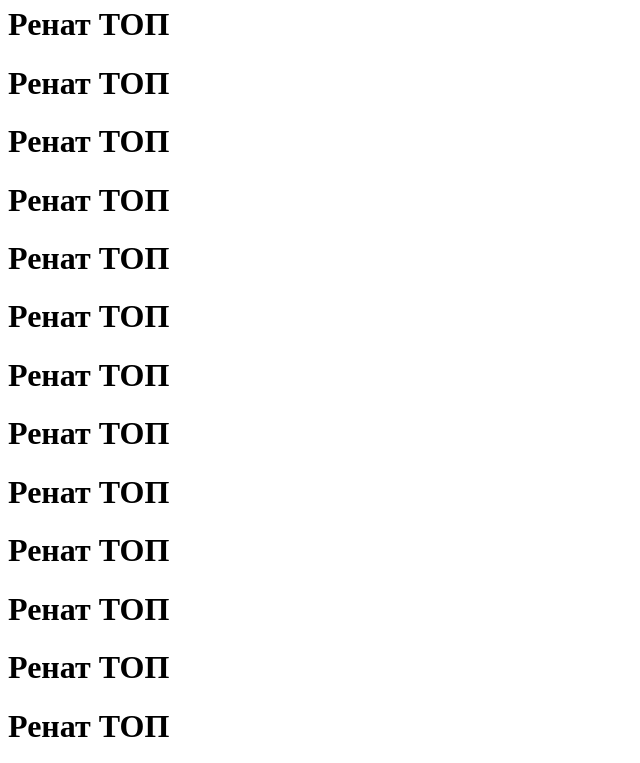
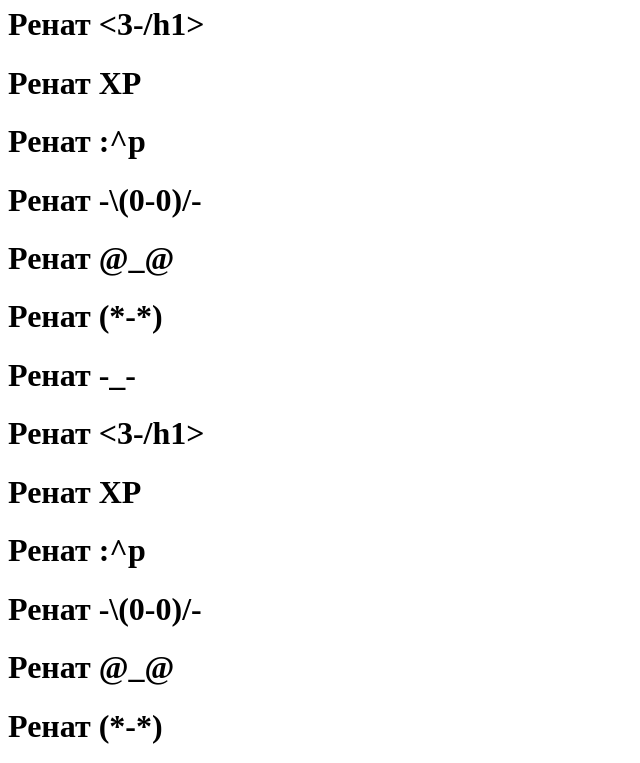
Before and after one commit to Miroslavchen/miroslavchen.github.io, a plain HTML site: page index.html in a window 1280 px wide. Shown: the part 703-1466 px from the top of the page, without its empty margins (0-640 px from the left). Drawn offline with Linux system fonts and the light colour scheme.

Commit message:
Update index.html

```diff
--- a/index.html
+++ b/index.html
@@ -5,296 +5,298 @@
 <body>
     <h1>Адриан ЧИНА</h1>
     <h1>СоСоПЖ</h1>
-    <h1>Ренат ТОП</h1>
-    <h1>Ренат ТОП</h1>
-    <h1>Ренат ТОП</h1>
-    <h1>Ренат ТОП</h1>
-    <h1>Ренат ТОП</h1>
-    <h1>Ренат ТОП</h1>
-    <h1>Ренат ТОП</h1>
-    <h1>Ренат ТОП</h1>
-    <h1>Ренат ТОП</h1>
-    <h1>Ренат ТОП</h1>
-    <h1>Ренат ТОП</h1>
-    <h1>Ренат ТОП</h1>
-    <h1>Ренат ТОП</h1>
-    <h1>Ренат ТОП</h1>
-    <h1>Ренат ТОП</h1>
-    <h1>Ренат ТОП</h1>
-    <h1>Ренат ТОП</h1>
-    <h1>Ренат ТОП</h1>
-    <h1>Ренат ТОП</h1>
-    <h1>Ренат ТОП</h1>
-    <h1>Ренат ТОП</h1>
-    <h1>Ренат ТОП</h1>
-    <h1>Ренат ТОП</h1>
-    <h1>Ренат ТОП</h1>
-    <h1>Ренат ТОП</h1>
-    <h1>Ренат ТОП</h1>
-    <h1>Ренат ТОП</h1>
-    <h1>Ренат ТОП</h1>
-    <h1>Ренат ТОП</h1>
-    <h1>Ренат ТОП</h1>
-    <h1>Ренат ТОП</h1>
-    <h1>Ренат ТОП</h1>
-    <h1>Ренат ТОП</h1>
-    <h1>Ренат ТОП</h1>
-    <h1>Ренат ТОП</h1>
-    <h1>Ренат ТОП</h1>
-    <h1>Ренат ТОП</h1>
-    <h1>Ренат ТОП</h1>
-    <h1>Ренат ТОП</h1>
-    <h1>Ренат ТОП</h1>
-    <h1>Ренат ТОП</h1>
-    <h1>Ренат ТОП</h1>
-    <h1>Ренат ТОП</h1>
-    <h1>Ренат ТОП</h1>
-    <h1>Ренат ТОП</h1>
-    <h1>Ренат ТОП</h1>
-    <h1>Ренат ТОП</h1>
-    <h1>Ренат ТОП</h1>
-    <h1>Ренат ТОП</h1>
-    <h1>Ренат ТОП</h1>
-    <h1>Ренат ТОП</h1>
-    <h1>Ренат ТОП</h1>
-    <h1>Ренат ТОП</h1>
-    <h1>Ренат ТОП</h1>
-    <h1>Ренат ТОП</h1>
-    <h1>Ренат ТОП</h1>
-    <h1>Ренат ТОП</h1>
-    <h1>Ренат ТОП</h1>
-    <h1>Ренат ТОП</h1>
-    <h1>Ренат ТОП</h1>
-    <h1>Ренат ТОП</h1>
-    <h1>Ренат ТОП</h1>
-    <h1>Ренат ТОП</h1>
-    <h1>Ренат ТОП</h1>
-    <h1>Ренат ТОП</h1>
-    <h1>Ренат ТОП</h1>
-    <h1>Ренат ТОП</h1>
-    <h1>Ренат ТОП</h1>
-    <h1>Ренат ТОП</h1>
-    <h1>Ренат ТОП</h1>
-    <h1>Ренат ТОП</h1>
-    <h1>Ренат ТОП</h1>
-    <h1>Ренат ТОП</h1>
-    <h1>Ренат ТОП</h1>
-    <h1>Ренат ТОП</h1>
-    <h1>Ренат ТОП</h1>
-    <h1>Ренат ТОП</h1>
-    <h1>Ренат ТОП</h1>
-    <h1>Ренат ТОП</h1>
-    <h1>Ренат ТОП</h1>
-    <h1>Ренат ТОП</h1>
-    <h1>Ренат ТОП</h1>
-    <h1>Ренат ТОП</h1>
-    <h1>Ренат ТОП</h1>
-    <h1>Ренат ТОП</h1>
-    <h1>Ренат ТОП</h1>
-    <h1>Ренат ТОП</h1>
-    <h1>Ренат ТОП</h1>
-    <h1>Ренат ТОП</h1>
-    <h1>Ренат ТОП</h1>
-    <h1>Ренат ТОП</h1>
-    <h1>Ренат ТОП</h1>
-    <h1>Ренат ТОП</h1>
-    <h1>Ренат ТОП</h1>
-    <h1>Ренат ТОП</h1>
-    <h1>Ренат ТОП</h1>
-    <h1>Ренат ТОП</h1>
-    <h1>Ренат ТОП</h1>
-    <h1>Ренат ТОП</h1>
-    <h1>Ренат ТОП</h1>
-    <h1>Ренат ТОП</h1>
-    <h1>Ренат ТОП</h1>
-    <h1>Ренат ТОП</h1>
-    <h1>Ренат ТОП</h1>
-    <h1>Ренат ТОП</h1>
-    <h1>Ренат ТОП</h1>
-    <h1>Ренат ТОП</h1>
-    <h1>Ренат ТОП</h1>
-    <h1>Ренат ТОП</h1>
-    <h1>Ренат ТОП</h1>
-    <h1>Ренат ТОП</h1>
-    <h1>Ренат ТОП</h1>
-    <h1>Ренат ТОП</h1>
-    <h1>Ренат ТОП</h1>
-    <h1>Ренат ТОП</h1>
-    <h1>Ренат ТОП</h1>
-    <h1>Ренат ТОП</h1>
-    <h1>Ренат ТОП</h1>
-    <h1>Ренат ТОП</h1>
-    <h1>Ренат ТОП</h1>
-    <h1>Ренат ТОП</h1>
-    <h1>Ренат ТОП</h1>
-    <h1>Ренат ТОП</h1>
-    <h1>Ренат ТОП</h1>
-    <h1>Ренат ТОП</h1>
-    <h1>Ренат ТОП</h1>
-    <h1>Ренат ТОП</h1>
-    <h1>Ренат ТОП</h1>
-    <h1>Ренат ТОП</h1>
-    <h1>Ренат ТОП</h1>
-    <h1>Ренат ТОП</h1>
-    <h1>Ренат ТОП</h1>
-    <h1>Ренат ТОП</h1>
-    <h1>Ренат ТОП</h1>
-    <h1>Ренат ТОП</h1>
-    <h1>Ренат ТОП</h1>
-    <h1>Ренат ТОП</h1>
-    <h1>Ренат ТОП</h1>
-    <h1>Ренат ТОП</h1>
-    <h1>Ренат ТОП</h1>
-    <h1>Ренат ТОП</h1>
-    <h1>Ренат ТОП</h1>
-    <h1>Ренат ТОП</h1>
-    <h1>Ренат ТОП</h1>
-    <h1>Ренат ТОП</h1>
-    <h1>Ренат ТОП</h1>
-    <h1>Ренат ТОП</h1>
-    <h1>Ренат ТОП</h1>
-    <h1>Ренат ТОП</h1>
-    <h1>Ренат ТОП</h1>
-    <h1>Ренат ТОП</h1>
-    <h1>Ренат ТОП</h1>
-    <h1>Ренат ТОП</h1>
-    <h1>Ренат ТОП</h1>
-    <h1>Ренат ТОП</h1>
-    <h1>Ренат ТОП</h1>
-    <h1>Ренат ТОП</h1>
-    <h1>Ренат ТОП</h1>
-    <h1>Ренат ТОП</h1>
-    <h1>Ренат ТОП</h1>
-    <h1>Ренат ТОП</h1>
-    <h1>Ренат ТОП</h1>
-    <h1>Ренат ТОП</h1>
-    <h1>Ренат ТОП</h1>
-    <h1>Ренат ТОП</h1>
-    <h1>Ренат ТОП</h1>
-    <h1>Ренат ТОП</h1>
-    <h1>Ренат ТОП</h1>
-    <h1>Ренат ТОП</h1>
-    <h1>Ренат ТОП</h1>
-    <h1>Ренат ТОП</h1>
-    <h1>Ренат ТОП</h1>
-    <h1>Ренат ТОП</h1>
-    <h1>Ренат ТОП</h1>
-    <h1>Ренат ТОП</h1>
-    <h1>Ренат ТОП</h1>
-    <h1>Ренат ТОП</h1>
-    <h1>Ренат ТОП</h1>
-    <h1>Ренат ТОП</h1>
-    <h1>Ренат ТОП</h1>
-    <h1>Ренат ТОП</h1>
-    <h1>Ренат ТОП</h1>
-    <h1>Ренат ТОП</h1>
-    <h1>Ренат ТОП</h1>
-    <h1>Ренат ТОП</h1>
-    <h1>Ренат ТОП</h1>
-    <h1>Ренат ТОП</h1>
-    <h1>Ренат ТОП</h1>
-    <h1>Ренат ТОП</h1>
-    <h1>Ренат ТОП</h1>
-    <h1>Ренат ТОП</h1>
-    <h1>Ренат ТОП</h1>
-    <h1>Ренат ТОП</h1>
-    <h1>Ренат ТОП</h1>
-    <h1>Ренат ТОП</h1>
-    <h1>Ренат ТОП</h1>
-    <h1>Ренат ТОП</h1>
-    <h1>Ренат ТОП</h1>
-    <h1>Ренат ТОП</h1>
-    <h1>Ренат ТОП</h1>
-    <h1>Ренат ТОП</h1>
-    <h1>Ренат ТОП</h1>
-    <h1>Ренат ТОП</h1>
-    <h1>Ренат ТОП</h1>
-    <h1>Ренат ТОП</h1>
-    <h1>Ренат ТОП</h1>
-    <h1>Ренат ТОП</h1>
-    <h1>Ренат ТОП</h1>
-    <h1>Ренат ТОП</h1>
-    <h1>Ренат ТОП</h1>
-    <h1>Ренат ТОП</h1>
-    <h1>Ренат ТОП</h1>
-    <h1>Ренат ТОП</h1>
-    <h1>Ренат ТОП</h1>
-    <h1>Ренат ТОП</h1>
-    <h1>Ренат ТОП</h1>
-    <h1>Ренат ТОП</h1>
-    <h1>Ренат ТОП</h1>
-    <h1>Ренат ТОП</h1>
-    <h1>Ренат ТОП</h1>
-    <h1>Ренат ТОП</h1>
-    <h1>Ренат ТОП</h1>
-    <h1>Ренат ТОП</h1>
-    <h1>Ренат ТОП</h1>
-    <h1>Ренат ТОП</h1>
-    <h1>Ренат ТОП</h1>
-    <h1>Ренат ТОП</h1>
-    <h1>Ренат ТОП</h1>
-    <h1>Ренат ТОП</h1>
-    <h1>Ренат ТОП</h1>
-    <h1>Ренат ТОП</h1>
-    <h1>Ренат ТОП</h1>
-    <h1>Ренат ТОП</h1>
-    <h1>Ренат ТОП</h1>
-    <h1>Ренат ТОП</h1>
-    <h1>Ренат ТОП</h1>
-    <h1>Ренат ТОП</h1>
-    <h1>Ренат ТОП</h1>
-    <h1>Ренат ТОП</h1>
-    <h1>Ренат ТОП</h1>
-    <h1>Ренат ТОП</h1>
-    <h1>Ренат ТОП</h1>
-    <h1>Ренат ТОП</h1>
-    <h1>Ренат ТОП</h1>
-    <h1>Ренат ТОП</h1>
-    <h1>Ренат ТОП</h1>
-    <h1>Ренат ТОП</h1>
-    <h1>Ренат ТОП</h1>
-    <h1>Ренат ТОП</h1>
-    <h1>Ренат ТОП</h1>
-    <h1>Ренат ТОП</h1>
-    <h1>Ренат ТОП</h1>
-    <h1>Ренат ТОП</h1>
-    <h1>Ренат ТОП</h1>
-    <h1>Ренат ТОП</h1>
-    <h1>Ренат ТОП</h1>
-    <h1>Ренат ТОП</h1>
-    <h1>Ренат ТОП</h1>
-    <h1>Ренат ТОП</h1>
-    <h1>Ренат ТОП</h1>
-    <h1>Ренат ТОП</h1>
-    <h1>Ренат ТОП</h1>
-    <h1>Ренат ТОП</h1>
-    <h1>Ренат ТОП</h1>
-    <h1>Ренат ТОП</h1>
-    <h1>Ренат ТОП</h1>
-    <h1>Ренат ТОП</h1>
-    <h1>Ренат ТОП</h1>
-    <h1>Ренат ТОП</h1>
-    <h1>Ренат ТОП</h1>
-    <h1>Ренат ТОП</h1>
-    <h1>Ренат ТОП</h1>
-    <h1>Ренат ТОП</h1>
-    <h1>Ренат ТОП</h1>
-    <h1>Ренат ТОП</h1>
-    <h1>Ренат ТОП</h1>
-    <h1>Ренат ТОП</h1>
-    <h1>Ренат ТОП</h1>
-    <h1>Ренат ТОП</h1>
-    <h1>Ренат ТОП</h1>
-    <h1>Ренат ТОП</h1>
-    <h1>Ренат ТОП</h1>
-    <h1>Ренат ТОП</h1>
-    <h1>Ренат ТОП</h1>
-    <h1>Ренат ТОП</h1>
-    <h1>Ренат ТОП</h1>
-    <h1>Ренат ТОП</h1>
-    <h1>Ренат ТОП</h1>
-    <h1>Ренат ТОП</h1>
-    <h1>Ренат ТОП</h1>
-    <h1>Ренат ТОП</h1>
-    <h1>Ренат ТОП</h1>
+    <h1>Ренат @_@</h1>
+    <h1>Ренат (*-*)</h1>
+    <h1>Ренат -_-</h1>
+    <h1>Ренат <3-/h1>
+    <h1>Ренат XP</h1>
+    <h1>Ренат :^p</h1>
+    <h1>Ренат -\(0-0)/-</h1>
+    <h1>Ренат @_@</h1>
+    <h1>Ренат (*-*)</h1>
+    <h1>Ренат -_-</h1>
+    <h1>Ренат <3-/h1>
+    <h1>Ренат XP</h1>
+    <h1>Ренат :^p</h1>
+    <h1>Ренат -\(0-0)/-</h1>
+    <h1>Ренат @_@</h1>
+    <h1>Ренат (*-*)</h1>
+    <h1>Ренат -_-</h1>
+    <h1>Ренат <3-/h1>
+    <h1>Ренат XP</h1>
+    <h1>Ренат :^p</h1>
+    <h1>Ренат -\(0-0)/-</h1>
+    <h1>Ренат @_@</h1>
+    <h1>Ренат (*-*)</h1>
+    <h1>Ренат -_-</h1>
+    <h1>Ренат <3-/h1>
+    <h1>Ренат XP</h1>
+    <h1>Ренат :^p</h1>
+    <h1>Ренат -\(0-0)/-</h1>
+    <h1>Ренат @_@</h1>
+    <h1>Ренат (*-*)</h1>
+    <h1>Ренат -_-</h1>
+    <h1>Ренат <3-/h1>
+    <h1>Ренат XP</h1>
+    <h1>Ренат :^p</h1>
+    <h1>Ренат -\(0-0)/-</h1>
+    <h1>Ренат @_@</h1>
+    <h1>Ренат (*-*)</h1>
+    <h1>Ренат -_-</h1>
+    <h1>Ренат <3-/h1>
+    <h1>Ренат XP</h1>
+    <h1>Ренат :^p</h1>
+    <h1>Ренат -\(0-0)/-</h1>
+    <h1>Ренат @_@</h1>
+    <h1>Ренат (*-*)</h1>
+    <h1>Ренат -_-</h1>
+    <h1>Ренат <3-/h1>
+    <h1>Ренат XP</h1>
+    <h1>Ренат :^p</h1>
+    <h1>Ренат -\(0-0)/-</h1>
+    <h1>Ренат @_@</h1>
+    <h1>Ренат (*-*)</h1>
+    <h1>Ренат -_-</h1>
+    <h1>Ренат <3-/h1>
+    <h1>Ренат XP</h1>
+    <h1>Ренат :^p</h1>
+    <h1>Ренат -\(0-0)/-</h1>
+    <h1>Ренат @_@</h1>
+    <h1>Ренат (*-*)</h1>
+    <h1>Ренат -_-</h1>
+    <h1>Ренат <3-/h1>
+    <h1>Ренат XP</h1>
+    <h1>Ренат :^p</h1>
+    <h1>Ренат -\(0-0)/-</h1>
+    <h1>Ренат @_@</h1>
+    <h1>Ренат (*-*)</h1>
+    <h1>Ренат -_-</h1>
+    <h1>Ренат <3-/h1>
+    <h1>Ренат XP</h1>
+    <h1>Ренат :^p</h1>
+    <h1>Ренат -\(0-0)/-</h1>
+    <h1>Ренат @_@</h1>
+    <h1>Ренат (*-*)</h1>
+    <h1>Ренат -_-</h1>
+    <h1>Ренат <3-/h1>
+    <h1>Ренат XP</h1>
+    <h1>Ренат :^p</h1>
+    <h1>Ренат -\(0-0)/-</h1>
+    <h1>Ренат @_@</h1>
+    <h1>Ренат (*-*)</h1>
+    <h1>Ренат -_-</h1>
+    <h1>Ренат <3-/h1>
+    <h1>Ренат XP</h1>
+    <h1>Ренат :^p</h1>
+    <h1>Ренат -\(0-0)/-</h1>
+    <h1>Ренат @_@</h1>
+    <h1>Ренат (*-*)</h1>
+    <h1>Ренат -_-</h1>
+    <h1>Ренат <3-/h1>
+    <h1>Ренат XP</h1>
+    <h1>Ренат :^p</h1>
+    <h1>Ренат -\(0-0)/-</h1>
+    <h1>Ренат @_@</h1>
+    <h1>Ренат (*-*)</h1>
+    <h1>Ренат -_-</h1>
+    <h1>Ренат <3-/h1>
+    <h1>Ренат XP</h1>
+    <h1>Ренат :^p</h1>
+    <h1>Ренат -\(0-0)/-</h1>
+    <h1>Ренат @_@</h1>
+    <h1>Ренат (*-*)</h1>
+    <h1>Ренат -_-</h1>
+    <h1>Ренат <3-/h1>
+    <h1>Ренат XP</h1>
+    <h1>Ренат :^p</h1>
+    <h1>Ренат -\(0-0)/-</h1>
+    <h1>Ренат @_@</h1>
+    <h1>Ренат (*-*)</h1>
+    <h1>Ренат -_-</h1>
+    <h1>Ренат <3-/h1>
+    <h1>Ренат XP</h1>
+    <h1>Ренат :^p</h1>
+    <h1>Ренат -\(0-0)/-</h1>
+    <h1>Ренат @_@</h1>
+    <h1>Ренат (*-*)</h1>
+    <h1>Ренат -_-</h1>
+    <h1>Ренат <3-/h1>
+    <h1>Ренат XP</h1>
+    <h1>Ренат :^p</h1>
+    <h1>Ренат -\(0-0)/-</h1>
+    <h1>Ренат @_@</h1>
+    <h1>Ренат (*-*)</h1>
+    <h1>Ренат -_-</h1>
+    <h1>Ренат <3-/h1>
+    <h1>Ренат XP</h1>
+    <h1>Ренат :^p</h1>
+    <h1>Ренат -\(0-0)/-</h1>
+    <h1>Ренат @_@</h1>
+    <h1>Ренат (*-*)</h1>
+    <h1>Ренат -_-</h1>
+    <h1>Ренат <3-/h1>
+    <h1>Ренат XP</h1>
+    <h1>Ренат :^p</h1>
+    <h1>Ренат -\(0-0)/-</h1>
+    <h1>Ренат @_@</h1>
+    <h1>Ренат (*-*)</h1>
+    <h1>Ренат -_-</h1>
+    <h1>Ренат <3-/h1>
+    <h1>Ренат XP</h1>
+    <h1>Ренат :^p</h1>
+    <h1>Ренат -\(0-0)/-</h1>
+    <h1>Ренат @_@</h1>
+    <h1>Ренат (*-*)</h1>
+    <h1>Ренат -_-</h1>
+    <h1>Ренат <3-/h1>
+    <h1>Ренат XP</h1>
+    <h1>Ренат :^p</h1>
+    <h1>Ренат -\(0-0)/-</h1>
+    <h1>Ренат @_@</h1>
+    <h1>Ренат (*-*)</h1>
+    <h1>Ренат -_-</h1>
+    <h1>Ренат <3-/h1>
+    <h1>Ренат XP</h1>
+    <h1>Ренат :^p</h1>
+    <h1>Ренат -\(0-0)/-</h1>
+    <h1>Ренат @_@</h1>
+    <h1>Ренат (*-*)</h1>
+    <h1>Ренат -_-</h1>
+    <h1>Ренат <3-/h1>
+    <h1>Ренат XP</h1>
+    <h1>Ренат :^p</h1>
+    <h1>Ренат -\(0-0)/-</h1>
+    <h1>Ренат @_@</h1>
+    <h1>Ренат (*-*)</h1>
+    <h1>Ренат -_-</h1>
+    <h1>Ренат <3-/h1>
+    <h1>Ренат XP</h1>
+    <h1>Ренат :^p</h1>
+    <h1>Ренат -\(0-0)/-</h1>
+    <h1>Ренат @_@</h1>
+    <h1>Ренат (*-*)</h1>
+    <h1>Ренат -_-</h1>
+    <h1>Ренат <3-/h1>
+    <h1>Ренат XP</h1>
+    <h1>Ренат :^p</h1>
+    <h1>Ренат -\(0-0)/-</h1>
+    <h1>Ренат @_@</h1>
+    <h1>Ренат (*-*)</h1>
+    <h1>Ренат -_-</h1>
+    <h1>Ренат <3-/h1>
+    <h1>Ренат XP</h1>
+    <h1>Ренат :^p</h1>
+    <h1>Ренат -\(0-0)/-</h1>
+    <h1>Ренат @_@</h1>
+    <h1>Ренат (*-*)</h1>
+    <h1>Ренат -_-</h1>
+    <h1>Ренат <3-/h1>
+    <h1>Ренат XP</h1>
+    <h1>Ренат :^p</h1>
+    <h1>Ренат -\(0-0)/-</h1>
+    <h1>Ренат @_@</h1>
+    <h1>Ренат (*-*)</h1>
+    <h1>Ренат -_-</h1>
+    <h1>Ренат <3-/h1>
+    <h1>Ренат XP</h1>
+    <h1>Ренат :^p</h1>
+    <h1>Ренат -\(0-0)/-</h1>
+    <h1>Ренат @_@</h1>
+    <h1>Ренат (*-*)</h1>
+    <h1>Ренат -_-</h1>
+    <h1>Ренат <3-/h1>
+    <h1>Ренат XP</h1>
+    <h1>Ренат :^p</h1>
+    <h1>Ренат -\(0-0)/-</h1>
+    <h1>Ренат @_@</h1>
+    <h1>Ренат (*-*)</h1>
+    <h1>Ренат -_-</h1>
+    <h1>Ренат <3-/h1>
+    <h1>Ренат XP</h1>
+    <h1>Ренат :^p</h1>
+    <h1>Ренат -\(0-0)/-</h1>
+    <h1>Ренат @_@</h1>
+    <h1>Ренат (*-*)</h1>
+    <h1>Ренат -_-</h1>
+    <h1>Ренат <3-/h1>
+    <h1>Ренат XP</h1>
+    <h1>Ренат :^p</h1>
+    <h1>Ренат -\(0-0)/-</h1>
+    <h1>Ренат @_@</h1>
+    <h1>Ренат (*-*)</h1>
+    <h1>Ренат -_-</h1>
+    <h1>Ренат <3-/h1>
+    <h1>Ренат XP</h1>
+    <h1>Ренат :^p</h1>
+    <h1>Ренат -\(0-0)/-</h1>
+    <h1>Ренат @_@</h1>
+    <h1>Ренат (*-*)</h1>
+    <h1>Ренат -_-</h1>
+    <h1>Ренат <3-/h1>
+    <h1>Ренат XP</h1>
+    <h1>Ренат :^p</h1>
+    <h1>Ренат -\(0-0)/-</h1>
+    <h1>Ренат @_@</h1>
+    <h1>Ренат (*-*)</h1>
+    <h1>Ренат -_-</h1>
+    <h1>Ренат <3-/h1>
+    <h1>Ренат XP</h1>
+    <h1>Ренат :^p</h1>
+    <h1>Ренат -\(0-0)/-</h1>
+    <h1>Ренат @_@</h1>
+    <h1>Ренат (*-*)</h1>
+    <h1>Ренат -_-</h1>
+    <h1>Ренат <3-/h1>
+    <h1>Ренат XP</h1>
+    <h1>Ренат :^p</h1>
+    <h1>Ренат -\(0-0)/-</h1>
+    <h1>Ренат @_@</h1>
+    <h1>Ренат (*-*)</h1>
+    <h1>Ренат -_-</h1>
+    <h1>Ренат <3-/h1>
+    <h1>Ренат XP</h1>
+    <h1>Ренат :^p</h1>
+    <h1>Ренат -\(0-0)/-</h1>
+    <h1>Ренат @_@</h1>
+    <h1>Ренат (*-*)</h1>
+    <h1>Ренат -_-</h1>
+    <h1>Ренат <3-/h1>
+    <h1>Ренат XP</h1>
+    <h1>Ренат :^p</h1>
+    <h1>Ренат -\(0-0)/-</h1>
+    <h1>Ренат @_@</h1>
+    <h1>Ренат (*-*)</h1>
+    <h1>Ренат -_-</h1>
+    <h1>Ренат <3-/h1>
+    <h1>Ренат XP</h1>
+    <h1>Ренат :^p</h1>
+    <h1>Ренат -\(0-0)/-</h1>
+    <h1>Ренат @_@</h1>
+    <h1>Ренат (*-*)</h1>
+    <h1>Ренат -_-</h1>
+    <h1>Ренат <3-/h1>
+    <h1>Ренат XP</h1>
+    <h1>Ренат :^p</h1>
+    <h1>Ренат -\(0-0)/-</h1>
+    <h1>Ренат @_@</h1>
+    <h1>Ренат (*-*)</h1>
+    <h1>Ренат -_-</h1>
+    <h1>Ренат <3-/h1>
+    <h1>Ренат XP</h1>
+    <h1>Ренат :^p</h1>
+    <h1>Ренат -\(0-0)/-</h1>
+    <h1>Ренат @_@</h1>
+    <h1>Ренат (*-*)</h1>
+    <h1>Ренат -_-</h1>
+    <h1>Ренат <3-/h1>
+    <h1>Ренат XP</h1>
+    <h1>Ренат :^p</h1>
+    <h1>Ренат -\(0-0)/-</h1>
+    <h1>Ренат @_@</h1>
+    <h1>Ренат (*-*)</h1>
+    <h1>Ренат -_-</h1>
+    <h1>Ренат <3-/h1>
+    <h1>Ренат XP</h1>
+    <h1>Ренат :^p</h1>
+    <h1>Ренат Пипука</h1>
 </body>
```
